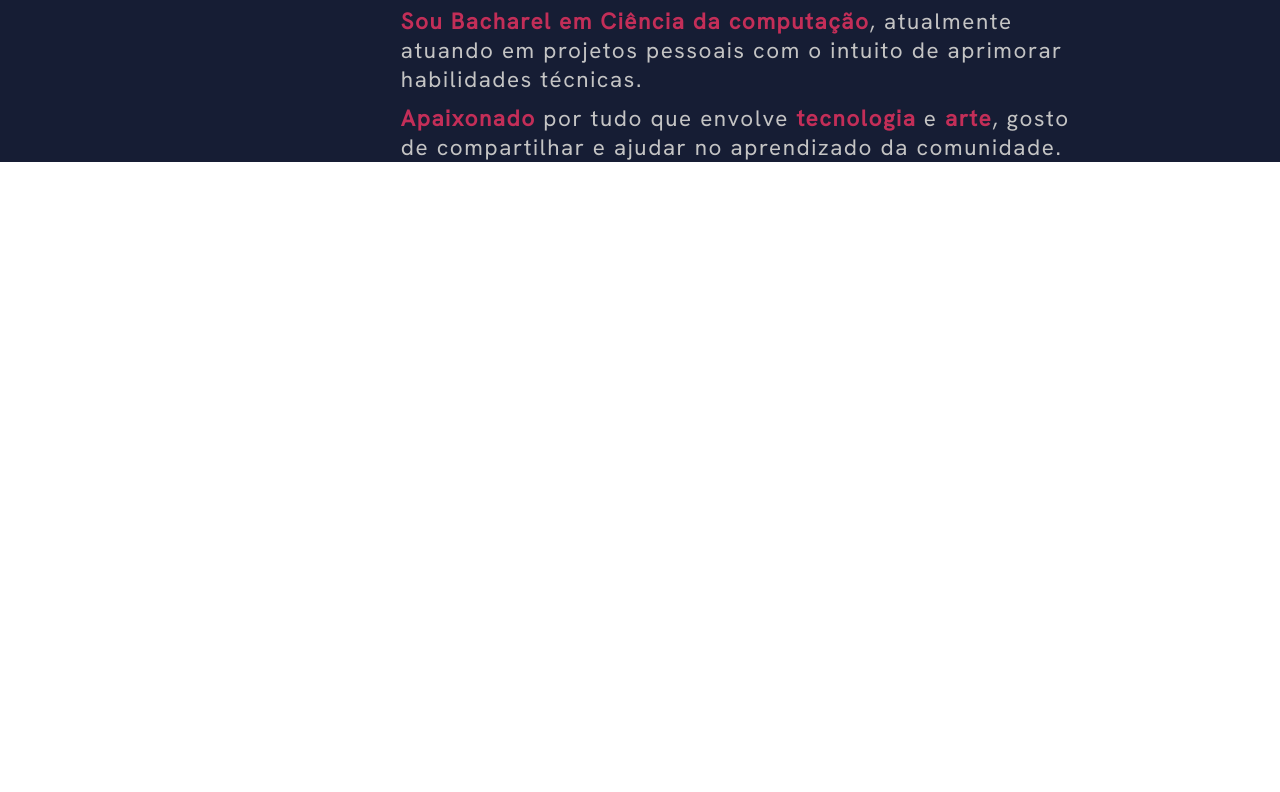
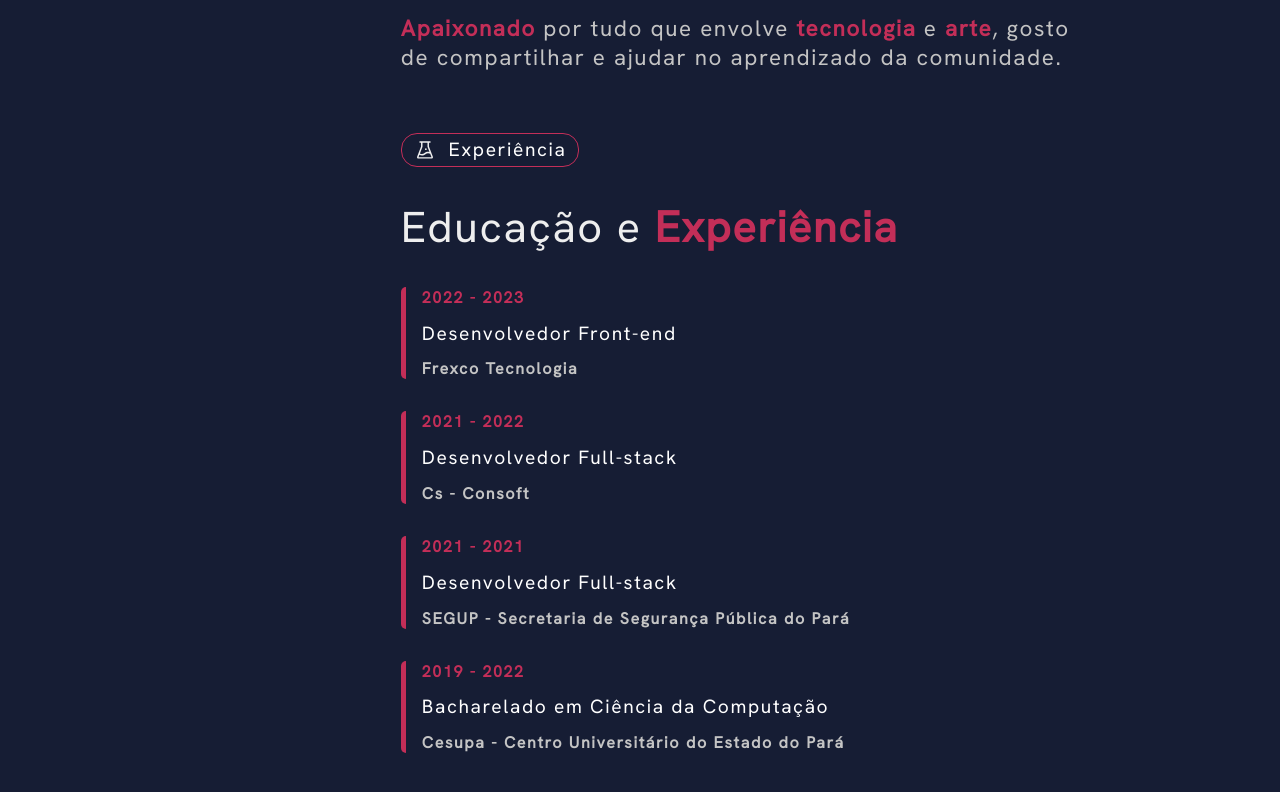
Before and after one commit to otavioaraujo08/portfolio-, a React (Vite) app: page / in a window 1280 px wide. Shown: the part 1079-1871 px from the top of the page. Before the commit the page ends 1241 px from the top, so only its background shows below. Built offline with nearby package versions, Linux system fonts and the light colour scheme.

Commit message:
feat: add experience component

```diff
--- a/src/App.jsx
+++ b/src/App.jsx
@@ -2,6 +2,7 @@ import { CardApresentation, CardInfo, Container } from './App';
 import { About } from './components/About';
 import { Apresentation } from './components/Apresentation';
 import { Card } from './components/Card';
+import { Experience } from './components/Experience';
 
 function App() {
   return (
@@ -16,6 +17,8 @@ function App() {
         <Apresentation />
 
         <About />
+
+        <Experience />
       </CardInfo>
     </Container>
   );
```
